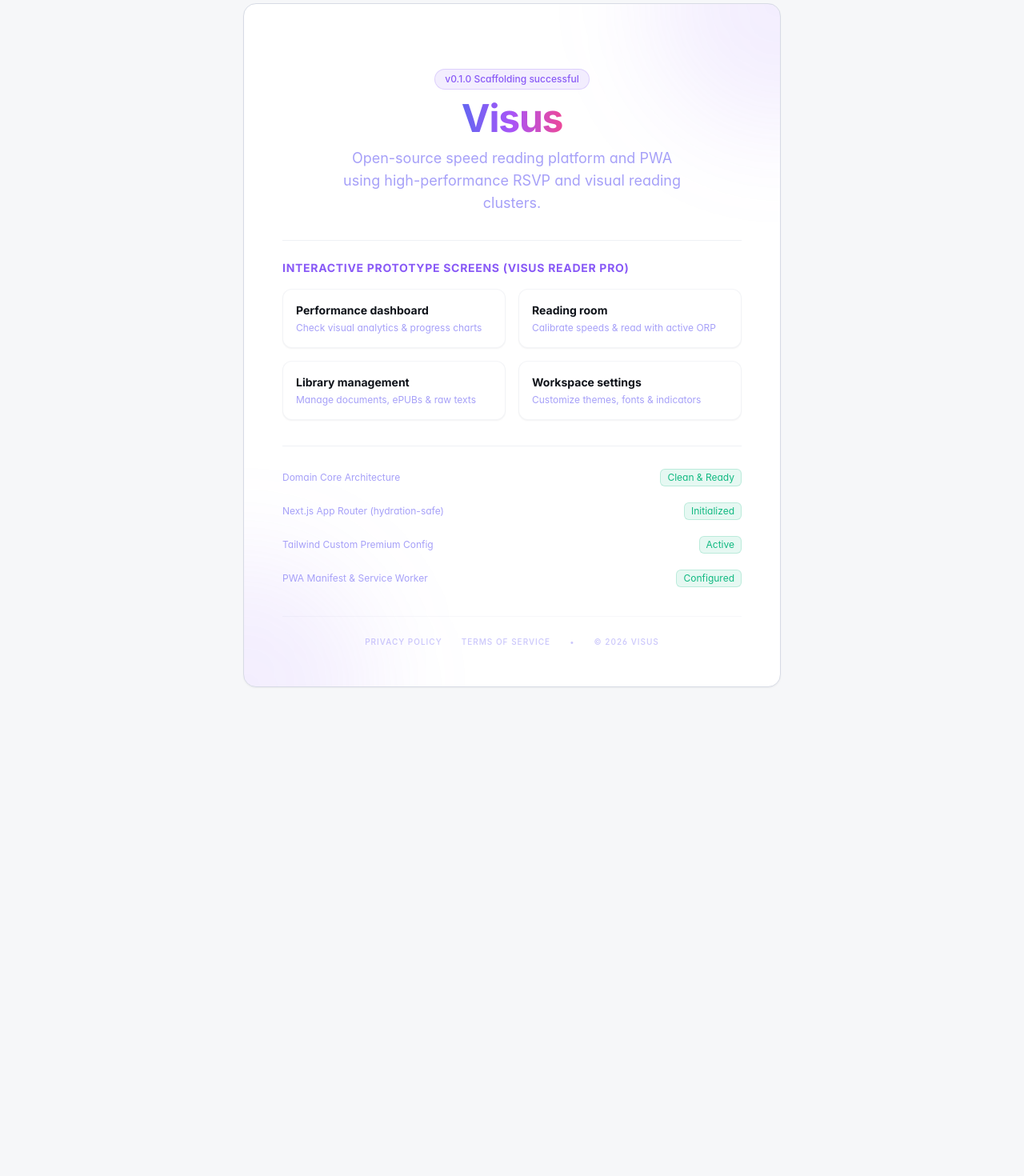
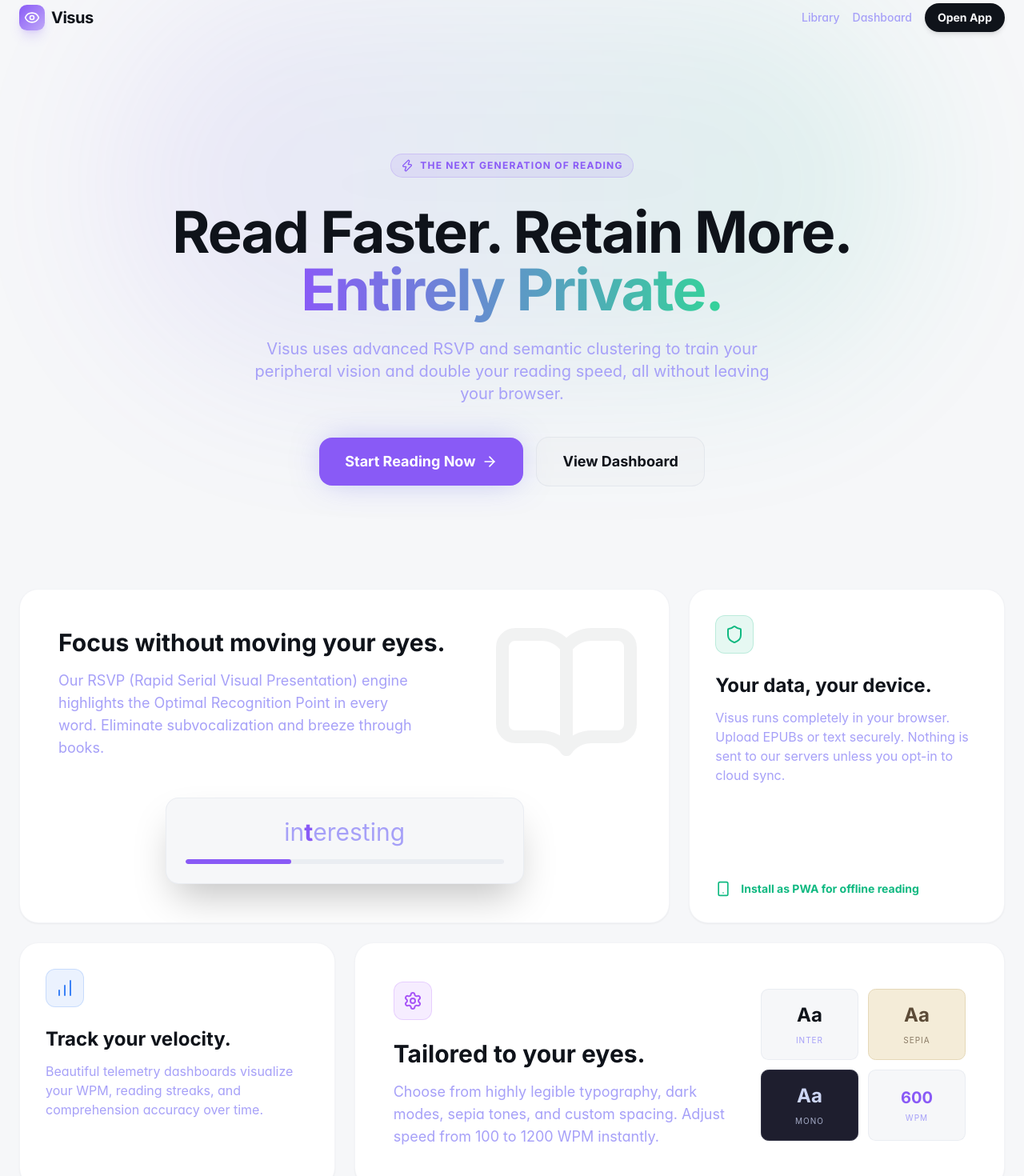
Before and after one commit to Doritozz05/Visus, a Next.js app: page / in a window 1280 px wide. Shown: the part 20-1490 px from the top of the page at 80% size. Before the commit the page ends 903 px from the top, so only its background shows below. Built offline with nearby package versions, Linux system fonts and the light colour scheme; no server answers; a web font is replaced by a local one.

Commit message:
landing page

```diff
--- a/src/app/page.tsx
+++ b/src/app/page.tsx
@@ -1,95 +1,171 @@
-/**
- * @file page.tsx
- * @description Visus main home page validating visual scaffolding and introducing prototype screens.
- */
-
 import Link from "next/link";
+import { ArrowRight, BookOpen, Eye, Zap, Shield, BarChart, Settings, Smartphone } from "lucide-react";
 
 export default function Home() {
   return (
-    <main className="flex min-h-screen flex-col items-center justify-center p-6 bg-background text-foreground selection:bg-primary/30 transition-all duration-300 main-layout-wrapper">
-      <div className="max-w-2xl w-full text-center space-y-8 liquid-glass p-8 md:p-12 rounded-2xl shadow-2xl relative overflow-hidden">
-        {/* Decorative backdrop elements */}
-        <div className="absolute -top-40 -right-40 w-80 h-80 bg-primary/10 rounded-full blur-3xl" />
-        <div className="absolute -bottom-40 -left-40 w-80 h-80 bg-primary/10 rounded-full blur-3xl" />
+    <main className="min-h-screen bg-background text-foreground selection:bg-primary/30 overflow-hidden relative font-sans">
+      {/* Background Glow */}
+      <div className="absolute top-0 left-1/2 -translate-x-1/2 w-[1000px] h-[500px] opacity-20 pointer-events-none">
+        <div className="absolute inset-0 bg-gradient-to-r from-primary/50 to-emerald-500/50 rounded-full blur-[100px]" />
+      </div>
 
-        <div className="space-y-3 relative">
-          <div className="inline-flex items-center gap-1.5 px-3 py-1 rounded-full text-xs font-medium bg-primary/10 text-primary border border-primary/20">
-            v0.1.0 Scaffolding successful
+      {/* Navbar */}
+      <nav className="relative z-10 flex items-center justify-between px-6 py-6 max-w-7xl mx-auto">
+        <div className="flex items-center gap-2">
+          <div className="w-8 h-8 rounded-lg bg-gradient-to-br from-primary to-primary/50 flex items-center justify-center shadow-lg shadow-primary/20">
+            <Eye className="w-5 h-5 text-white" />
           </div>
-          <h1 className="text-5xl font-extrabold tracking-tight font-heading">
-            <span className="text-gradient-primary">Visus</span>
+          <span className="font-heading font-extrabold text-xl tracking-tight">Visus</span>
+        </div>
+        <div className="flex items-center gap-4">
+          <Link href="/library" className="hidden sm:block text-sm font-medium text-muted-foreground hover:text-foreground transition-colors">
+            Library
+          </Link>
+          <Link href="/dashboard" className="hidden sm:block text-sm font-medium text-muted-foreground hover:text-foreground transition-colors">
+            Dashboard
+          </Link>
+          <Link
+            href="/library"
+            className="text-sm font-bold bg-foreground text-background px-4 py-2 rounded-full hover:bg-foreground/90 transition-all shadow-md hover:shadow-lg"
+          >
+            Open App
+          </Link>
+        </div>
+      </nav>
+
+      {/* Hero Section */}
+      <section className="relative z-10 flex flex-col items-center justify-center text-center px-4 pt-24 pb-20 md:pt-32 md:pb-32 max-w-4xl mx-auto">
+        <div className="inline-flex items-center gap-2 px-3 py-1.5 rounded-full bg-primary/10 border border-primary/20 text-primary text-xs font-semibold uppercase tracking-widest mb-8">
+          <Zap className="w-4 h-4" />
+          <span>The next generation of reading</span>
+        </div>
+        <h1 className="text-5xl md:text-7xl font-extrabold tracking-tight font-heading leading-[1.1] mb-6">
+          Read Faster. Retain More. <br />
+          <span className="text-transparent bg-clip-text bg-gradient-to-r from-primary to-emerald-400">Entirely Private.</span>
         </h1>
-          <p className="text-muted-foreground text-lg max-w-md mx-auto">
-            Open-source speed reading platform and PWA using high-performance RSVP and visual reading clusters.
+        <p className="text-lg md:text-xl text-muted-foreground max-w-2xl mx-auto mb-10 leading-relaxed">
+          Visus uses advanced RSVP and semantic clustering to train your peripheral vision and double your reading speed, all without leaving your browser.
+        </p>
+        <div className="flex flex-col sm:flex-row items-center gap-4">
+          <Link
+            href="/library"
+            className="flex items-center gap-2 bg-primary text-primary-foreground font-bold text-lg px-8 py-4 rounded-2xl hover:brightness-110 transition-all shadow-[0_0_40px_-10px_rgba(99,102,241,0.5)] group"
+          >
+            Start Reading Now
+            <ArrowRight className="w-5 h-5 group-hover:translate-x-1 transition-transform" />
+          </Link>
+          <Link
+            href="/dashboard"
+            className="flex items-center gap-2 bg-accent/50 text-foreground font-semibold text-lg px-8 py-4 rounded-2xl hover:bg-accent transition-all border border-border/50"
+          >
+            View Dashboard
+          </Link>
+        </div>
+      </section>
+
+      {/* Bento Grid Showcase */}
+      <section className="relative z-10 px-6 pb-32 max-w-7xl mx-auto">
+        <div className="grid grid-cols-1 md:grid-cols-3 gap-6">
+
+          {/* Card 1: RSVP (Large) */}
+          <div className="md:col-span-2 bg-card border border-border/30 rounded-3xl p-8 md:p-12 overflow-hidden relative group hover:border-primary/50 transition-all shadow-xl">
+            <div className="absolute top-0 right-0 p-8 opacity-5 group-hover:opacity-10 transition-opacity">
+              <BookOpen className="w-48 h-48" />
+            </div>
+            <div className="relative z-10 flex flex-col h-full justify-between">
+              <div className="mb-12">
+                <h2 className="text-3xl font-extrabold font-heading mb-4">Focus without moving your eyes.</h2>
+                <p className="text-muted-foreground text-lg max-w-md">
+                  Our RSVP (Rapid Serial Visual Presentation) engine highlights the Optimal Recognition Point in every word. Eliminate subvocalization and breeze through books.
                 </p>
               </div>
 
-        {/* Prototype Navigation Panels */}
-        <div className="relative pt-6 border-t border-border/40 space-y-4">
-          <h2 className="text-sm font-semibold tracking-wider uppercase text-primary text-left font-heading">
-            Interactive prototype screens (Visus Reader Pro)
-          </h2>
-          <div className="grid grid-cols-2 gap-4">
-            <Link
-              href="/dashboard"
-              className="flex flex-col p-4 rounded-xl border border-border/30 bg-card hover:bg-accent hover:border-primary/50 transition-all duration-300 text-left group"
-            >
-              <span className="text-sm font-bold text-foreground group-hover:text-primary transition-colors font-heading">Performance dashboard</span>
-              <span className="text-xs text-muted-foreground mt-1">Check visual analytics & progress charts</span>
-            </Link>
-            <Link
-              href="/reader"
-              className="flex flex-col p-4 rounded-xl border border-border/30 bg-card hover:bg-accent hover:border-primary/50 transition-all duration-300 text-left group"
-            >
-              <span className="text-sm font-bold text-foreground group-hover:text-primary transition-colors font-heading">Reading room</span>
-              <span className="text-xs text-muted-foreground mt-1">Calibrate speeds & read with active ORP</span>
-            </Link>
-            <Link
-              href="/library"
-              className="flex flex-col p-4 rounded-xl border border-border/30 bg-card hover:bg-accent hover:border-primary/50 transition-all duration-300 text-left group"
-            >
-              <span className="text-sm font-bold text-foreground group-hover:text-primary transition-colors font-heading">Library management</span>
-              <span className="text-xs text-muted-foreground mt-1">Manage documents, ePUBs & raw texts</span>
-            </Link>
-            <Link
-              href="/settings"
-              className="flex flex-col p-4 rounded-xl border border-border/30 bg-card hover:bg-accent hover:border-primary/50 transition-all duration-300 text-left group"
-            >
-              <span className="text-sm font-bold text-foreground group-hover:text-primary transition-colors font-heading">Workspace settings</span>
-              <span className="text-xs text-muted-foreground mt-1">Customize themes, fonts & indicators</span>
-            </Link>
+              {/* Mockup UI */}
+              <div className="w-full max-w-md mx-auto bg-background border border-border/40 rounded-2xl p-6 shadow-2xl relative">
+                <div className="text-center font-serif text-3xl mb-4">
+                  <span className="text-muted-foreground">in</span><span className="text-primary font-bold">t</span><span className="text-muted-foreground">eresting</span>
+                </div>
+                <div className="w-full bg-border/40 h-1.5 rounded-full overflow-hidden">
+                  <div className="w-1/3 bg-primary h-full rounded-full"></div>
+                </div>
+              </div>
             </div>
           </div>
 
-        {/* Initialization Status */}
-        <div className="pt-6 border-t border-border/40 flex flex-col gap-3 text-xs text-muted-foreground text-left font-mono relative">
-          <div className="flex justify-between items-center py-1">
-            <span>Domain Core Architecture</span>
-            <span className="text-emerald-500 bg-emerald-500/10 px-2 py-0.5 rounded border border-emerald-500/20">Clean & Ready</span>
+          {/* Card 2: Offline PWA */}
+          <div className="bg-card border border-border/30 rounded-3xl p-8 overflow-hidden relative group hover:border-emerald-500/50 transition-all shadow-xl flex flex-col">
+            <div className="w-12 h-12 rounded-xl bg-emerald-500/10 flex items-center justify-center mb-6 border border-emerald-500/20">
+              <Shield className="w-6 h-6 text-emerald-500" />
             </div>
-          <div className="flex justify-between items-center py-1">
-            <span>Next.js App Router (hydration-safe)</span>
-            <span className="text-emerald-500 bg-emerald-500/10 px-2 py-0.5 rounded border border-emerald-500/20">Initialized</span>
+            <h2 className="text-2xl font-bold font-heading mb-3">Your data, your device.</h2>
+            <p className="text-muted-foreground">
+              Visus runs completely in your browser. Upload EPUBs or text securely. Nothing is sent to our servers unless you opt-in to cloud sync.
+            </p>
+            <div className="mt-auto pt-8">
+              <div className="flex items-center gap-3 text-sm font-semibold text-emerald-500">
+                <Smartphone className="w-5 h-5" />
+                Install as PWA for offline reading
               </div>
-          <div className="flex justify-between items-center py-1">
-            <span>Tailwind Custom Premium Config</span>
-            <span className="text-emerald-500 bg-emerald-500/10 px-2 py-0.5 rounded border border-emerald-500/20">Active</span>
-          </div>
-          <div className="flex justify-between items-center py-1">
-            <span>PWA Manifest & Service Worker</span>
-            <span className="text-emerald-500 bg-emerald-500/10 px-2 py-0.5 rounded border border-emerald-500/20">Configured</span>
             </div>
           </div>
 
-        {/* Footer Links */}
-        <footer className="pt-6 mt-6 border-t border-border/20 flex justify-center gap-6 text-[10px] text-muted-foreground/60 font-medium uppercase tracking-widest">
+          {/* Card 3: Analytics */}
+          <div className="bg-card border border-border/30 rounded-3xl p-8 overflow-hidden relative group hover:border-blue-500/50 transition-all shadow-xl">
+            <div className="w-12 h-12 rounded-xl bg-blue-500/10 flex items-center justify-center mb-6 border border-blue-500/20">
+              <BarChart className="w-6 h-6 text-blue-500" />
+            </div>
+            <h2 className="text-2xl font-bold font-heading mb-3">Track your velocity.</h2>
+            <p className="text-muted-foreground mb-6">
+              Beautiful telemetry dashboards visualize your WPM, reading streaks, and comprehension accuracy over time.
+            </p>
+          </div>
+
+          {/* Card 4: Customizable */}
+          <div className="md:col-span-2 bg-card border border-border/30 rounded-3xl p-8 md:p-12 overflow-hidden relative group hover:border-purple-500/50 transition-all shadow-xl flex flex-col md:flex-row gap-8 items-center">
+            <div className="flex-1">
+              <div className="w-12 h-12 rounded-xl bg-purple-500/10 flex items-center justify-center mb-6 border border-purple-500/20">
+                <Settings className="w-6 h-6 text-purple-500" />
+              </div>
+              <h2 className="text-3xl font-extrabold font-heading mb-4">Tailored to your eyes.</h2>
+              <p className="text-muted-foreground text-lg">
+                Choose from highly legible typography, dark modes, sepia tones, and custom spacing. Adjust speed from 100 to 1200 WPM instantly.
+              </p>
+            </div>
+            <div className="w-full md:w-64 grid grid-cols-2 gap-3 shrink-0">
+              <div className="bg-background rounded-lg border border-border/40 p-4 text-center">
+                <span className="font-sans text-2xl font-bold text-foreground block">Aa</span>
+                <span className="text-[10px] text-muted-foreground uppercase tracking-widest mt-2 block">Inter</span>
+              </div>
+              <div className="bg-[#f4ecd8] rounded-lg border border-[#e5d8b8] p-4 text-center">
+                <span className="font-serif text-2xl font-bold text-[#5c4b37] block">Aa</span>
+                <span className="text-[10px] text-[#8a7b66] uppercase tracking-widest mt-2 block">Sepia</span>
+              </div>
+              <div className="bg-[#1e1e2e] rounded-lg border border-[#313244] p-4 text-center">
+                <span className="font-mono text-2xl font-bold text-[#cdd6f4] block">Aa</span>
+                <span className="text-[10px] text-[#a6adc8] uppercase tracking-widest mt-2 block">Mono</span>
+              </div>
+              <div className="bg-background rounded-lg border border-border/40 p-4 text-center flex flex-col items-center justify-center">
+                <span className="text-xl font-bold text-primary block">600</span>
+                <span className="text-[10px] text-muted-foreground uppercase tracking-widest mt-1 block">WPM</span>
+              </div>
+            </div>
+          </div>
+        </div>
+      </section>
+
+      {/* Footer */}
+      <footer className="border-t border-border/20 py-12 px-6">
+        <div className="max-w-7xl mx-auto flex flex-col md:flex-row items-center justify-between gap-6">
+          <div className="flex items-center gap-2 opacity-50">
+            <Eye className="w-4 h-4" />
+            <span className="font-heading font-bold tracking-tight">Visus &copy; {new Date().getFullYear()}</span>
+          </div>
+          <div className="flex items-center gap-6 text-sm text-muted-foreground">
             <Link href="/privacy" className="hover:text-primary transition-colors">Privacy Policy</Link>
             <Link href="/terms" className="hover:text-primary transition-colors">Terms of Service</Link>
-          <span>&bull;</span>
-          <span>&copy; 2026 Visus</span>
+          </div>
+        </div>
       </footer>
-      </div>
     </main>
   );
 }
--- /dev/null
+++ b/src/app/robots.ts
@@ -0,0 +1,13 @@
+import { MetadataRoute } from 'next'
+
+export default function robots(): MetadataRoute.Robots {
+  const baseUrl = process.env.NEXT_PUBLIC_APP_URL || 'https://visuslabs.tech'
+  return {
+    rules: {
+      userAgent: '*',
+      allow: '/',
+      disallow: ['/dashboard/', '/library/', '/reader/', '/settings/'],
+    },
+    sitemap: `${baseUrl}/sitemap.xml`,
+  }
+}
--- /dev/null
+++ b/src/app/sitemap.ts
@@ -0,0 +1,25 @@
+import { MetadataRoute } from 'next'
+
+export default function sitemap(): MetadataRoute.Sitemap {
+  const baseUrl = process.env.NEXT_PUBLIC_APP_URL || 'https://visuslabs.tech'
+  return [
+    {
+      url: baseUrl,
+      lastModified: new Date(),
+      changeFrequency: 'weekly',
+      priority: 1,
+    },
+    {
+      url: `${baseUrl}/privacy`,
+      lastModified: new Date(),
+      changeFrequency: 'monthly',
+      priority: 0.5,
+    },
+    {
+      url: `${baseUrl}/terms`,
+      lastModified: new Date(),
+      changeFrequency: 'monthly',
+      priority: 0.5,
+    },
+  ]
+}
```
Lines whose indentation alone changed are shown as unchanged.
